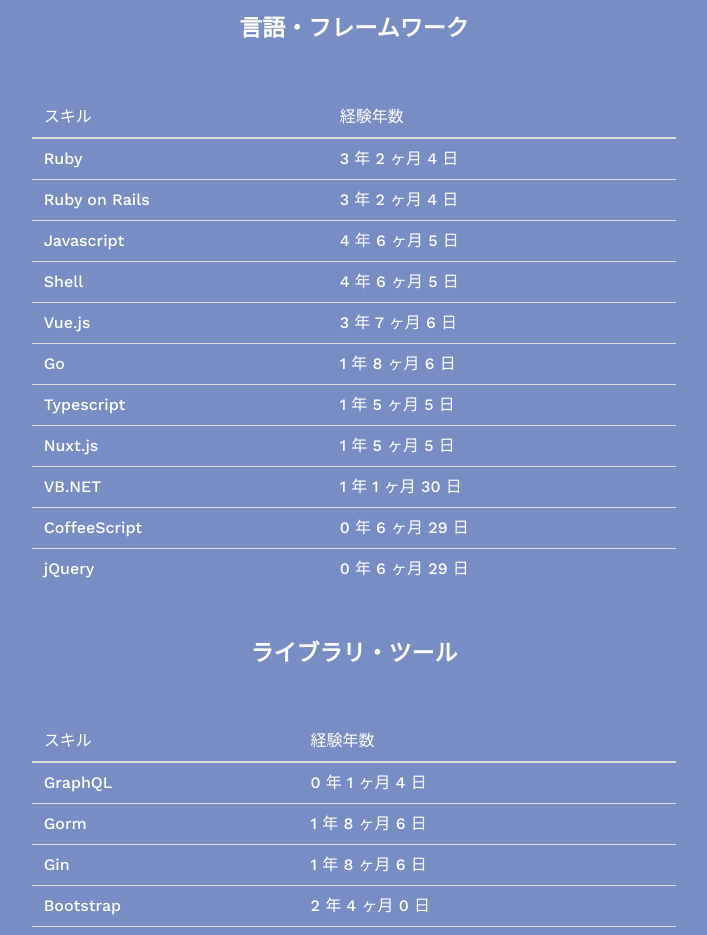
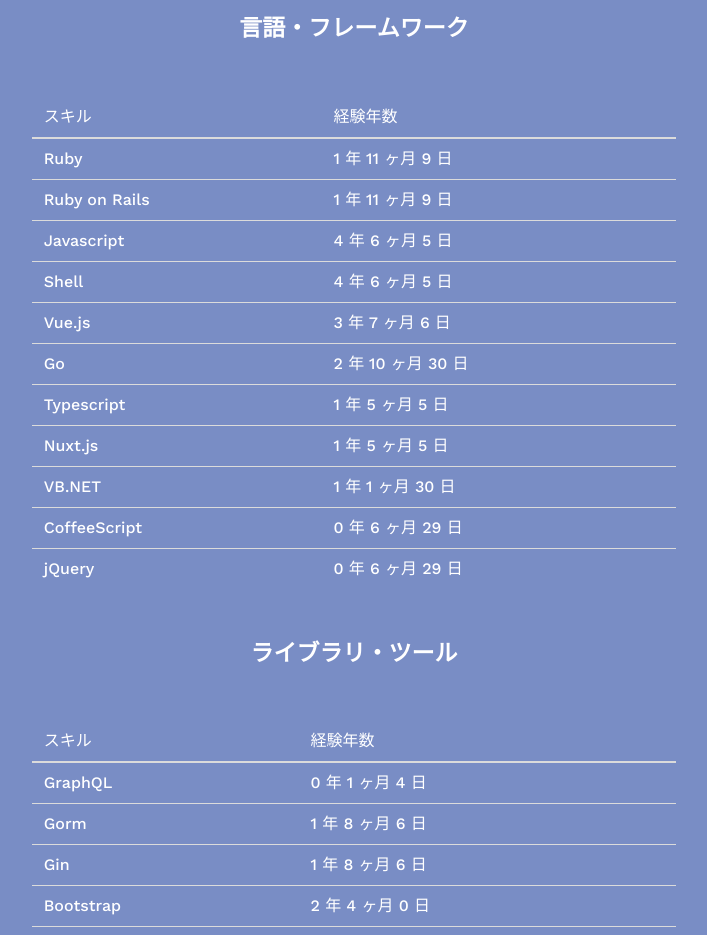
Before and after one commit to yasunaga-shuto/portfolio, a Next.js app: page / in a window 1280 px wide. Shown: the part 2120-3055 px from the top of the page, without its empty margins (286-993 px from the left). Built offline with nearby package versions, Linux system fonts and the light colour scheme.

Commit message:
経歴更新

```diff
--- a/pages/index.tsx
+++ b/pages/index.tsx
@@ -18,14 +18,16 @@
       name: "Ruby",
       experience: [
         { start: "2018-09-01", end: "2021-10-01" },
-        { start: "2023-01-24", end: "2023-02-28" }
+        { start: "2023-01-24", end: "2023-02-28" },
+        { start: "2024-06-1", end: "current" },
       ]
     },
     {
       name: "Ruby on Rails",
       experience: [
         { start: "2018-09-01", end: "2021-10-01" },
-        { start: "2023-01-24", end: "2023-02-28" }
+        { start: "2023-01-24", end: "2023-02-28" },
+        { start: "2024-06-1", end: "current" },
       ]
     },
     {
@@ -42,7 +44,7 @@
     },
     {
       name: "Go",
-      experience: [{ start: "2021-07-01", end: "current" }]
+      experience: [{ start: "2021-07-01", end: "2024-05-31" }]
     },
     {
       name: "Typescript",
```
